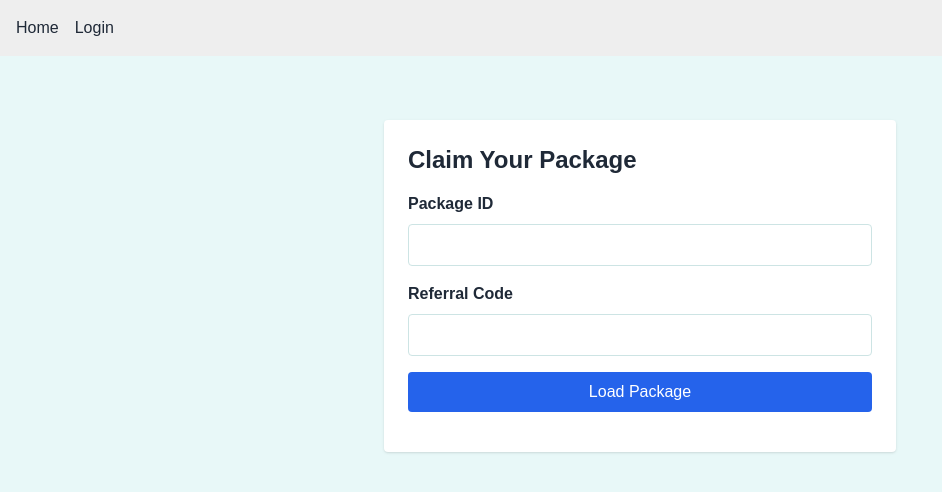
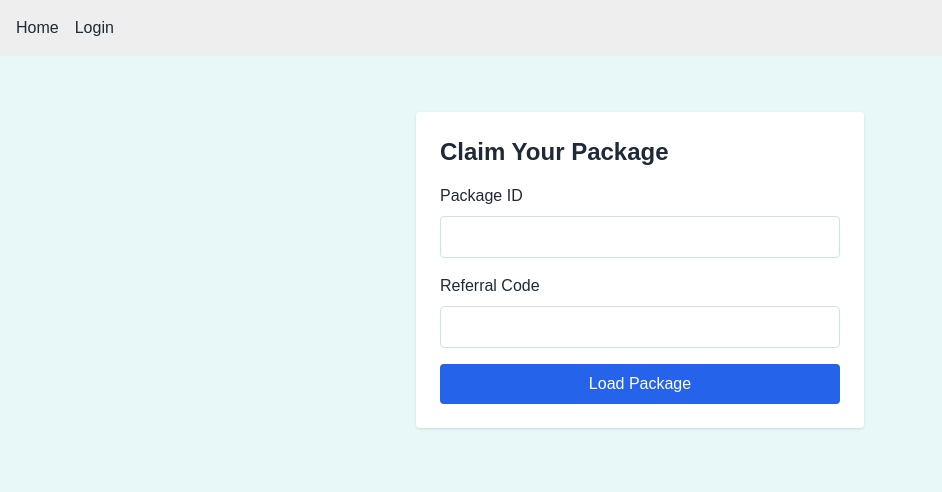
Before and after one commit to flexbuytravel/code-assist, a Next.js app: page /home in a window 1280 px wide. Shown: the top 492 px of the page, without its empty margins (0-942 px from the left). Built offline with nearby package versions, Linux system fonts and the light colour scheme; no server answers.

Commit message:
Update page.tsx

```diff
--- a/src/app/home/page.tsx
+++ b/src/app/home/page.tsx
@@ -1,11 +1,7 @@
 "use client";
 
+import { useRouter, useSearchParams } from "next/navigation";
 import { useState, useEffect } from "react";
-import { useRouter, useSearchParams } from "next/navigation";
-import { getFirestore, doc, getDoc } from "firebase/firestore";
-import { app } from "@/lib/firebase"; // your Firebase client init
-
-const db = getFirestore(app);
 
 export default function HomePage() {
   const router = useRouter();
@@ -13,120 +9,76 @@ export default function HomePage() {
 
   const [packageId, setPackageId] = useState("");
   const [referralCode, setReferralCode] = useState("");
-  const [packageData, setPackageData] = useState<any>(null);
-  const [loading, setLoading] = useState(false);
+  const [isPrefilled, setIsPrefilled] = useState(false);
   const [error, setError] = useState("");
 
-  // Pre-fill fields from referral link
+  // Prefill from link
   useEffect(() => {
     const pkg = searchParams.get("packageId");
     const ref = searchParams.get("referralCode");
-    if (pkg) setPackageId(pkg);
-    if (ref) setReferralCode(ref);
+    if (pkg && ref) {
+      setPackageId(pkg);
+      setReferralCode(ref);
+      setIsPrefilled(true);
+    }
   }, [searchParams]);
 
-  const loadPackage = async () => {
+  const handleLoadPackage = async () => {
+    setError("");
+
     if (!packageId || !referralCode) {
       setError("Please enter both Package ID and Referral Code.");
       return;
     }
 
-    setLoading(true);
-    setError("");
+    try {
+      // Optional: Check if package is valid before proceeding
+      const res = await fetch(`/api/packages/validate?packageId=${packageId}&referralCode=${referralCode}`);
+      const data = await res.json();
 
-    try {
-      const packageRef = doc(db, "packages", packageId);
-      const packageSnap = await getDoc(packageRef);
-
-      if (!packageSnap.exists()) {
-        setError("Package not found.");
-        setPackageData(null);
+      if (!res.ok || !data.valid) {
+        setError("Invalid Package ID or Referral Code.");
         return;
       }
 
-      const data = packageSnap.data();
-
-      // Optional: verify referralCode matches agent/company relationship
-      if (data.referralCode !== referralCode) {
-        setError("Invalid referral code for this package.");
-        setPackageData(null);
-        return;
-      }
-
-      setPackageData(data);
+      // Redirect to register with package details
+      router.push(`/auth/register?packageId=${packageId}&referralCode=${referralCode}`);
     } catch (err) {
       console.error(err);
-      setError("Error loading package.");
-    } finally {
-      setLoading(false);
+      setError("Error loading package. Please try again.");
     }
   };
 
-  const goToRegister = () => {
-    router.push(
-      `/auth/register?packageId=${encodeURIComponent(
-        packageId
-      )}&referralCode=${encodeURIComponent(referralCode)}`
-    );
-  };
-
   return (
-    <div className="max-w-lg mx-auto mt-12 p-6 bg-white shadow rounded">
+    <div className="max-w-md mx-auto mt-10 p-6 bg-white rounded shadow">
       <h1 className="text-2xl font-bold mb-4">Claim Your Package</h1>
 
-      {/* Package ID input */}
-      <label className="block mb-2 font-semibold">Package ID</label>
+      <label className="block mb-2">Package ID</label>
       <input
         type="text"
         value={packageId}
         onChange={(e) => setPackageId(e.target.value)}
-        disabled={!!searchParams.get("packageId")}
-        className="w-full border rounded px-3 py-2 mb-4"
+        disabled={isPrefilled}
+        className="w-full border p-2 rounded mb-4"
       />
 
-      {/* Referral Code input */}
-      <label className="block mb-2 font-semibold">Referral Code</label>
+      <label className="block mb-2">Referral Code</label>
       <input
         type="text"
         value={referralCode}
         onChange={(e) => setReferralCode(e.target.value)}
-        disabled={!!searchParams.get("referralCode")}
-        className="w-full border rounded px-3 py-2 mb-4"
+        disabled={isPrefilled}
+        className="w-full border p-2 rounded mb-4"
       />
 
-      {/* Load Package Button */}
+      {error && <p className="text-red-500 mb-4">{error}</p>}
+
       <button
-        onClick={loadPackage}
-        disabled={loading}
-        className="w-full bg-blue-600 text-white py-2 rounded hover:bg-blue-700 disabled:opacity-50 mb-4"
+        onClick={handleLoadPackage}
+        className="w-full bg-blue-600 text-white p-2 rounded hover:bg-blue-700"
       >
-        {loading ? "Loading..." : "Load Package"}
+        Load Package
       </button>
-
-      {/* Error */}
-      {error && <p className="text-red-600 mb-4">{error}</p>}
-
-      {/* Package Preview */}
-      {packageData && (
-        <div className="border p-4 rounded mb-4">
-          <h2 className="text-xl font-semibold">{packageData.title}</h2>
-          <p>{packageData.description}</p>
-          <p className="font-bold mt-2">
-            Price: ${packageData.price?.toFixed(2)}
-          </p>
-          <p>Trips Included: {packageData.trips}</p>
-        </div>
-      )}
-
-      {/* Register Button */}
-      {packageData && (
-        <button
-          onClick={goToRegister}
-          className="w-full bg-green-600 text-white py-2 rounded hover:bg-green-700"
-        >
-          Register
-        </button>
-      )}
     </div>
   );
 }
```
